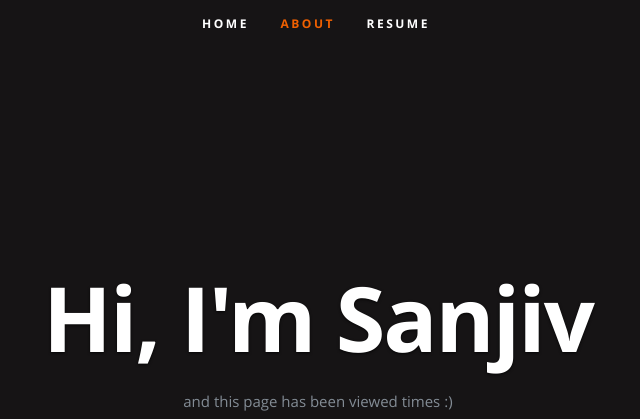
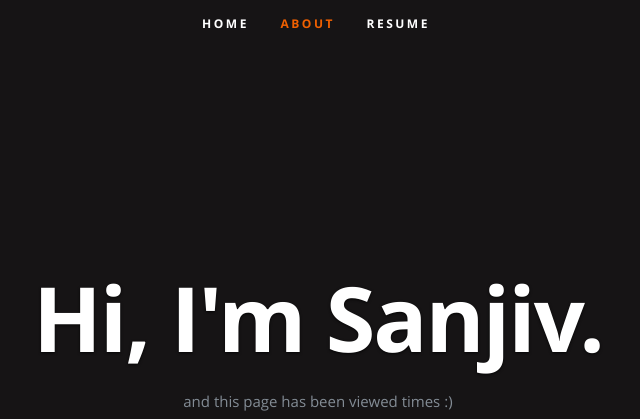
Before and after one commit to smishr04/azure-resume, a plain HTML site: page frontend/index.html in a window 1280 px wide. Shown: the top 419 px of the page, without its empty margins (324-964 px from the left). Drawn offline with nearby package versions, Linux system fonts and the light colour scheme; no server answers.

Commit message:
update frontend

```diff
--- a/frontend/index.html
+++ b/frontend/index.html
@@ -54,7 +54,7 @@
 
       <div class="row banner">
          <div class="banner-text">
-            <h1 class="responsive-headline">Hi, I'm Sanjiv</h1>
+            <h1 class="responsive-headline">Hi, I'm Sanjiv.</h1>
 
             <p>and this page has been viewed <a id="counter"></a> times :) </p>
             <ul class="social">
```
Also changed, not shown: 1 other file.
